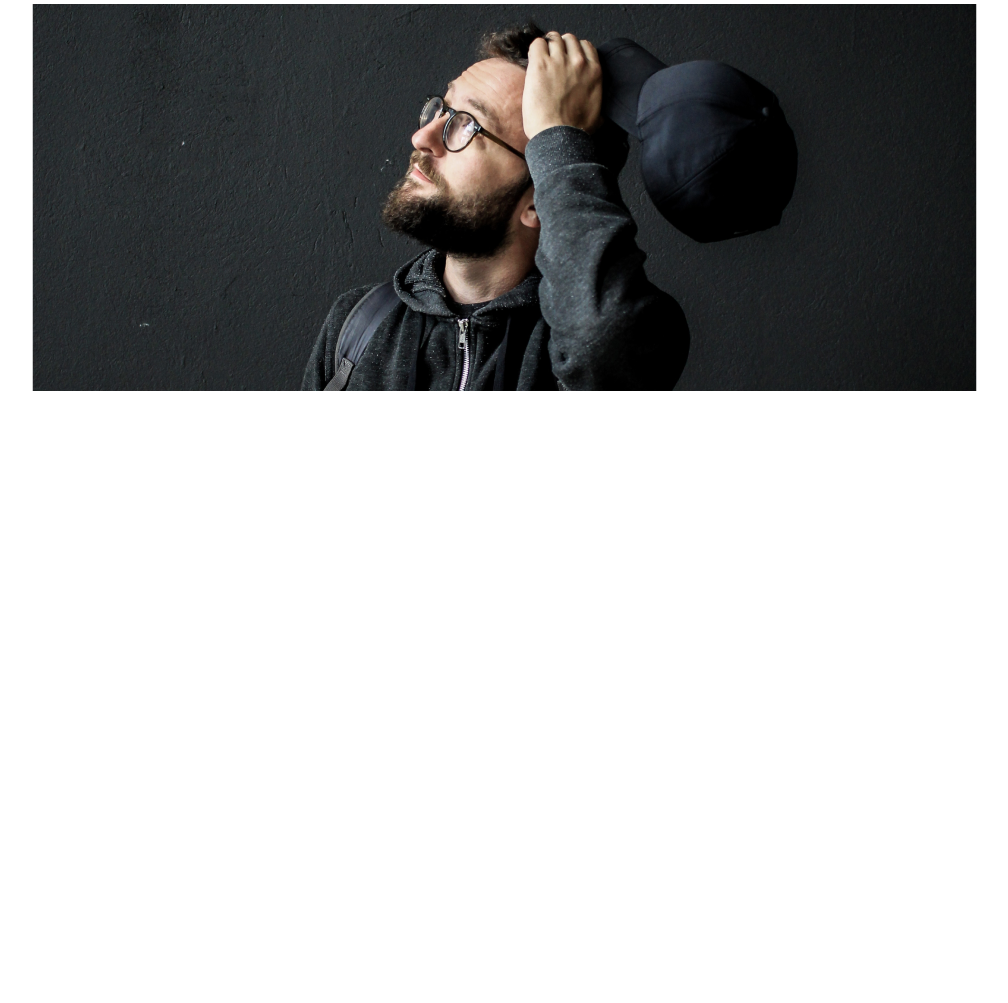
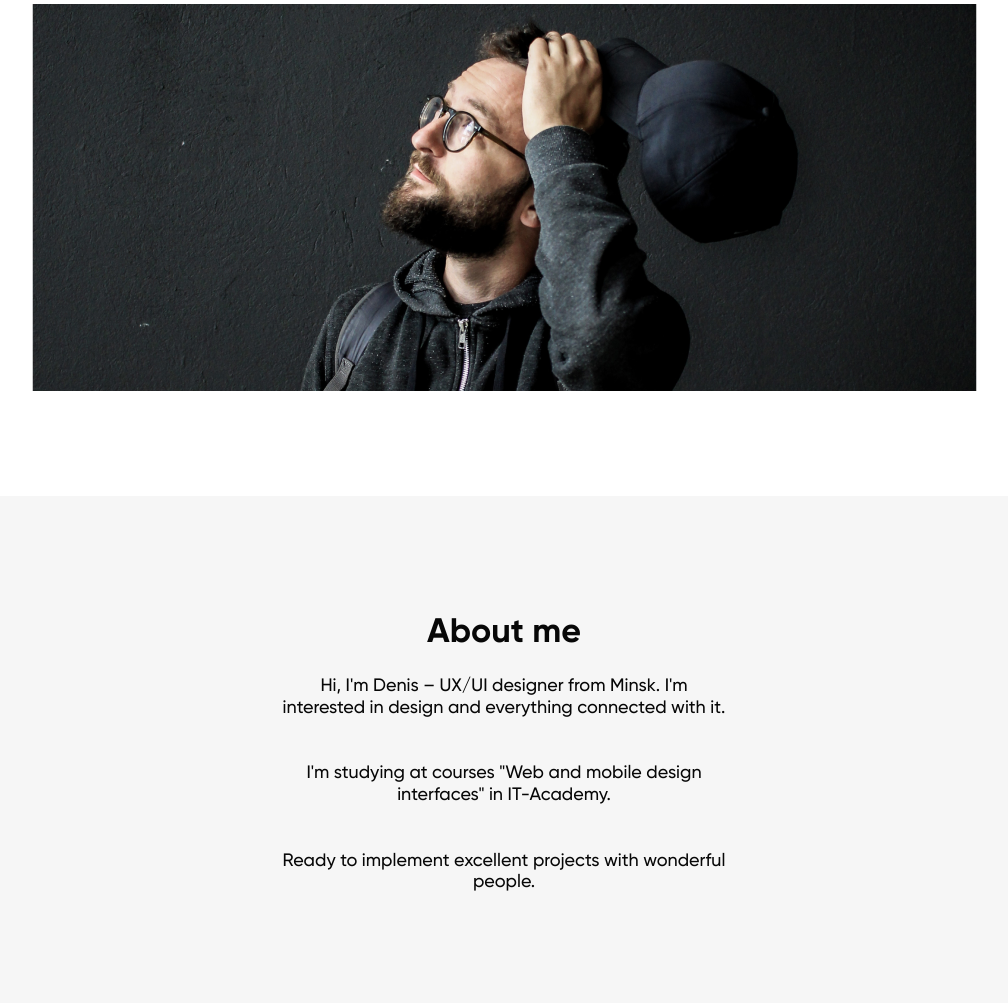
Before and after one commit to Screamo95/designer_24, a plain HTML site: page index.html in a window 1280 px wide. Shown: the part 273-1276 px from the top of the page, without its empty margins (136-1144 px from the left). Before the commit the page ends 800 px from the top, so only its background shows below. Drawn offline with Linux system fonts and the light colour scheme.

Commit message:
add about

```diff
--- a/index.html
+++ b/index.html
@@ -30,6 +30,14 @@
     </div>
   </header>
 
+  <!-- About -->
+  <section class="about">
+    <h2 class="about-title">About me</h2>
+    <p class="about-txt">Hi, I'm Denis – UX/UI designer from Minsk. I'm interested in design and everything connected with it.</p>
+    <p class="about-txt">I'm studying at courses "Web and mobile design interfaces" in IT-Academy.</p>
+    <p class="about-txt">Ready to implement excellent projects with wonderful people.</p>
+  </section>
+
   <script src="js/scripts.js"></script>
 
 </body>
--- a/styles/style.css
+++ b/styles/style.css
@@ -11,7 +11,7 @@
 
 /* Header */
 .header {
-  padding-bottom: 104px;
+  padding-bottom: 102px;
   padding-top: 33px;
 }
 .header__container {
@@ -71,3 +71,30 @@
 }
 .header-photo {
 }
+
+/* About */
+.about {
+  padding-top: 118px;
+  padding-bottom: 111px;
+  background: #f6f6f6;
+  text-align: center;
+}
+.about-title {
+  font-family: var(--bold);
+  font-size: 34px;
+  text-align: center;
+  color: var(--black);
+  margin-bottom: 26px;
+}
+.about-txt {
+  font-family: var(--medium);
+  font-size: 18px;
+  text-align: center;
+  color: var(--black);
+  max-width: 450px;
+  margin: 0 auto 44px;
+  line-height: 120%;
+}
+.about-txt:last-child {
+  margin-bottom: 0;
+}
```
